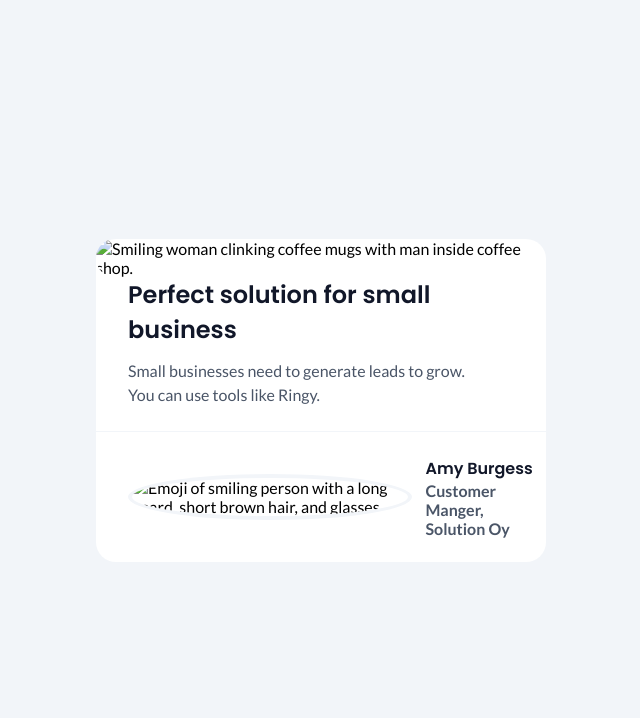
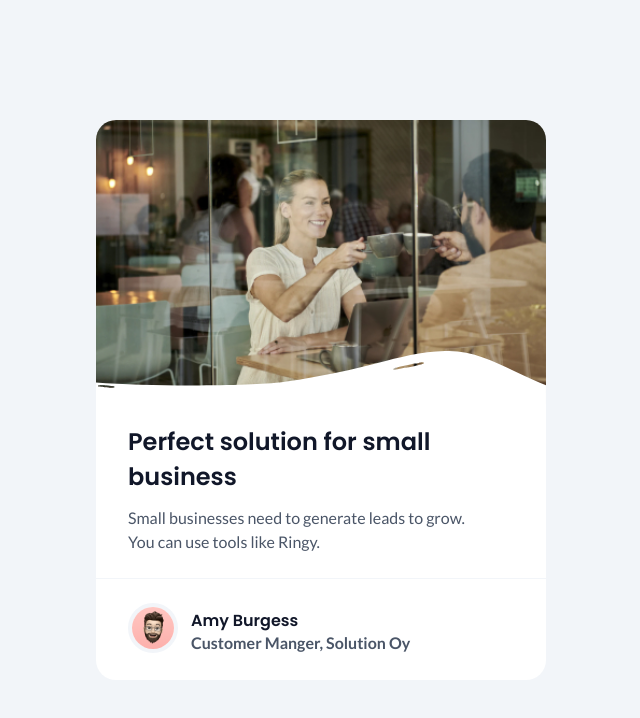
Before and after one commit to mlvoorhis/Business-Blog-Card, a plain HTML site: page index.html in a window 1280 px wide. Shown: the whole page, without its empty margins (319-959 px from the left). Drawn offline with Linux system fonts and the light colour scheme; the site is published under a folder, as on GitHub Pages, so addresses that start at the root find nothing.

Commit message:
Actually fixed relative file paths.

```diff
--- a/index.html
+++ b/index.html
@@ -20,12 +20,12 @@
     <section id="card-container">
       <div id="hero-container">
         <picture>
-          <source media="(min-width: 400px)" srcset="/resources/hero-image-1.jpg">
-          <img src="/resources/hero-image.jpg"
+          <source media="(min-width: 400px)" srcset="resources/hero-image-1.jpg">
+          <img src="resources/hero-image.jpg"
           alt="Smiling woman clinking coffee mugs with man inside coffee shop."
           class="hero-image">
         </picture>
-        <img class="overlay" src="/resources/white-overlay.svg" alt="" aria-hiden:"true" />
+        <img class="overlay" src="resources/white-overlay.svg" alt="" aria-hiden:"true" />
       </div>
       <section id="main-content">
           <header id="header">
@@ -37,8 +37,8 @@
         </header>
         <section id="author">
           <picture>
-            <source media="(min-width: 480px)" srcset="/resources/avatar-image-business-card-1.png">
-            <img src="/resources/avatar-image-business-card.png"
+            <source media="(min-width: 480px)" srcset="resources/avatar-image-business-card-1.png">
+            <img src="resources/avatar-image-business-card.png"
             alt="Emoji of smiling person with a long beard, short brown hair, and glasses."
             class="avatar-image">
           </picture>
```
